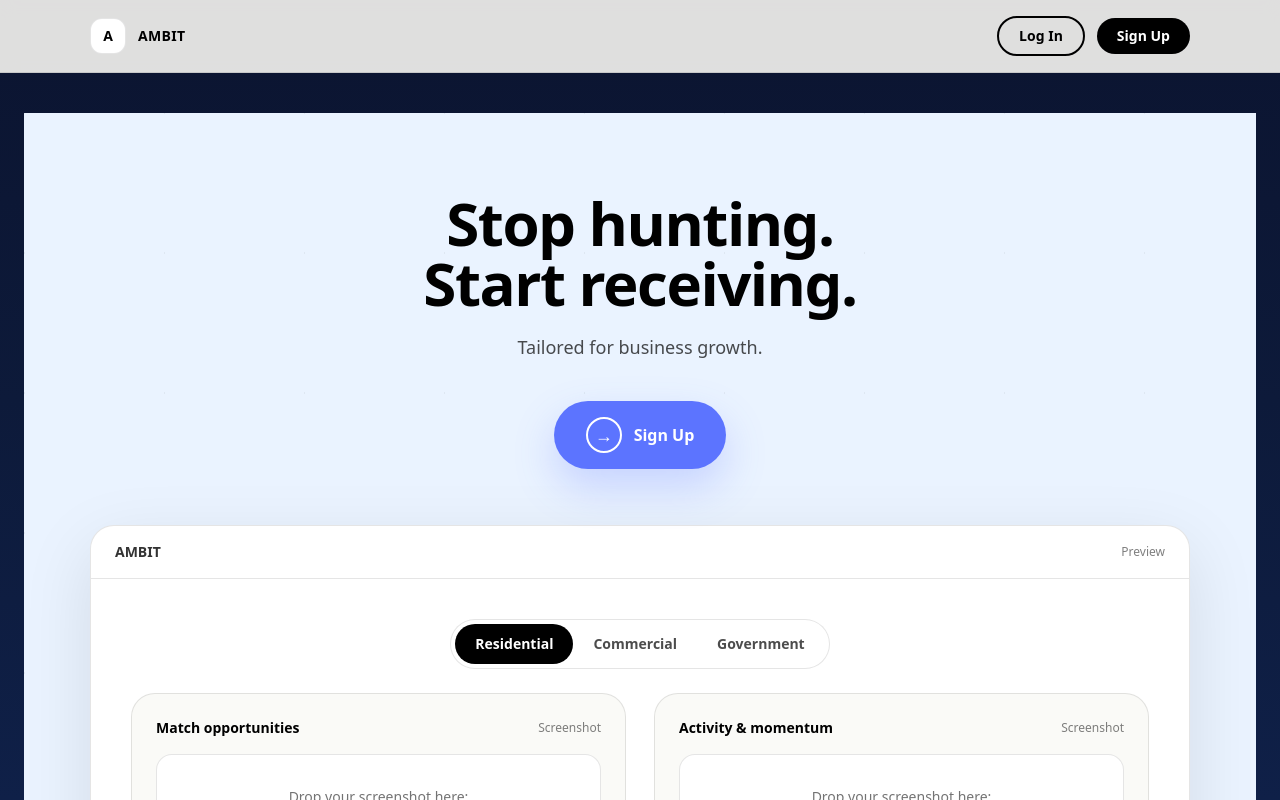
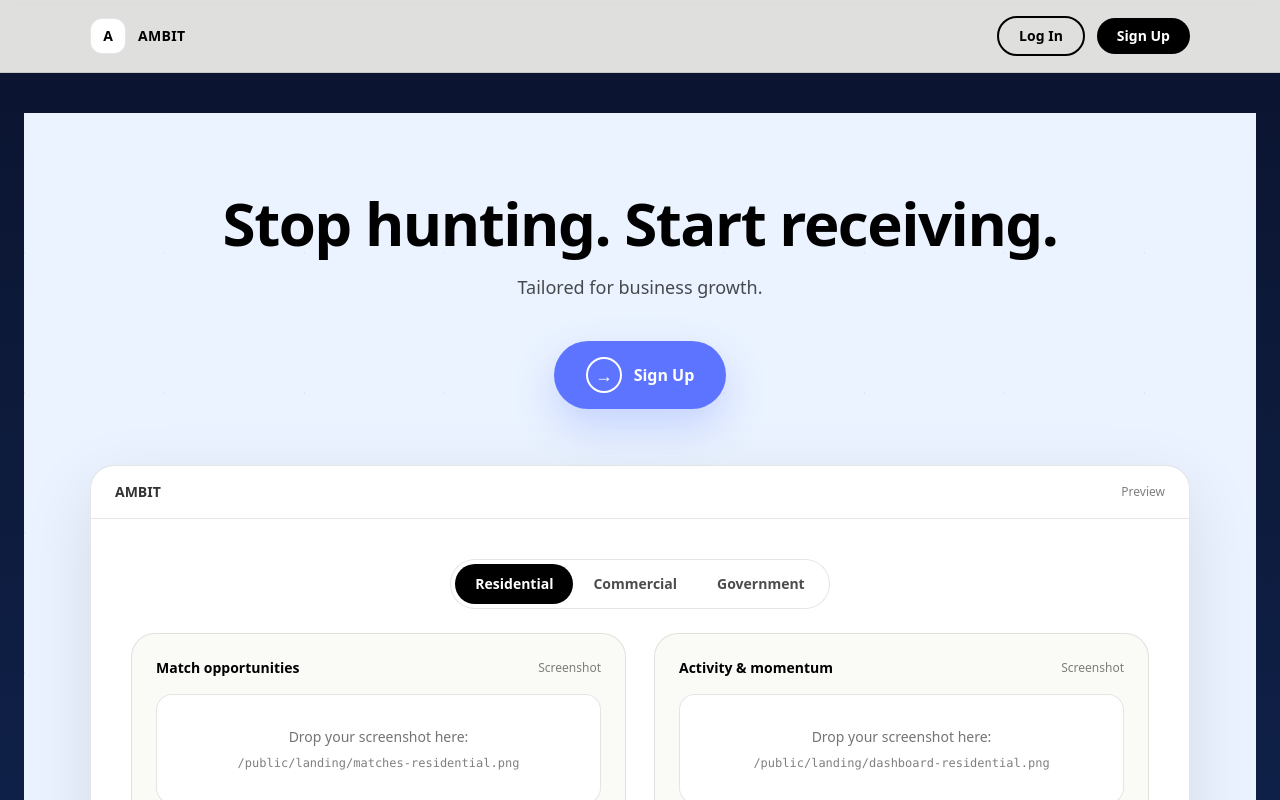
Before and after one commit to seansevrix/ambit, a Next.js app: page / in a window 1280 px wide. Shown: the top 800 px of the page. Built offline with nearby package versions, Linux system fonts and the light colour scheme.

Commit message:
Make hero headline single line

```diff
--- a/app/page.tsx
+++ b/app/page.tsx
@@ -87,10 +87,9 @@ export default function HomePage() {
       {/* HERO (more whitespace like Malakye) */}
       <section className={`${CONTAINER} pt-20 pb-16`}>
         <div className="text-center">
-          <h1 className="text-5xl font-black tracking-tight sm:text-6xl">
-            Stop hunting.
-            <br />
-            Start receiving.
+          {/* ✅ Single-line headline (no forced line break) */}
+          <h1 className="text-5xl font-black tracking-tight sm:text-6xl sm:whitespace-nowrap">
+            Stop hunting. Start receiving.
           </h1>
 
           <p className="mx-auto mt-5 max-w-2xl text-lg text-black/70">
```
